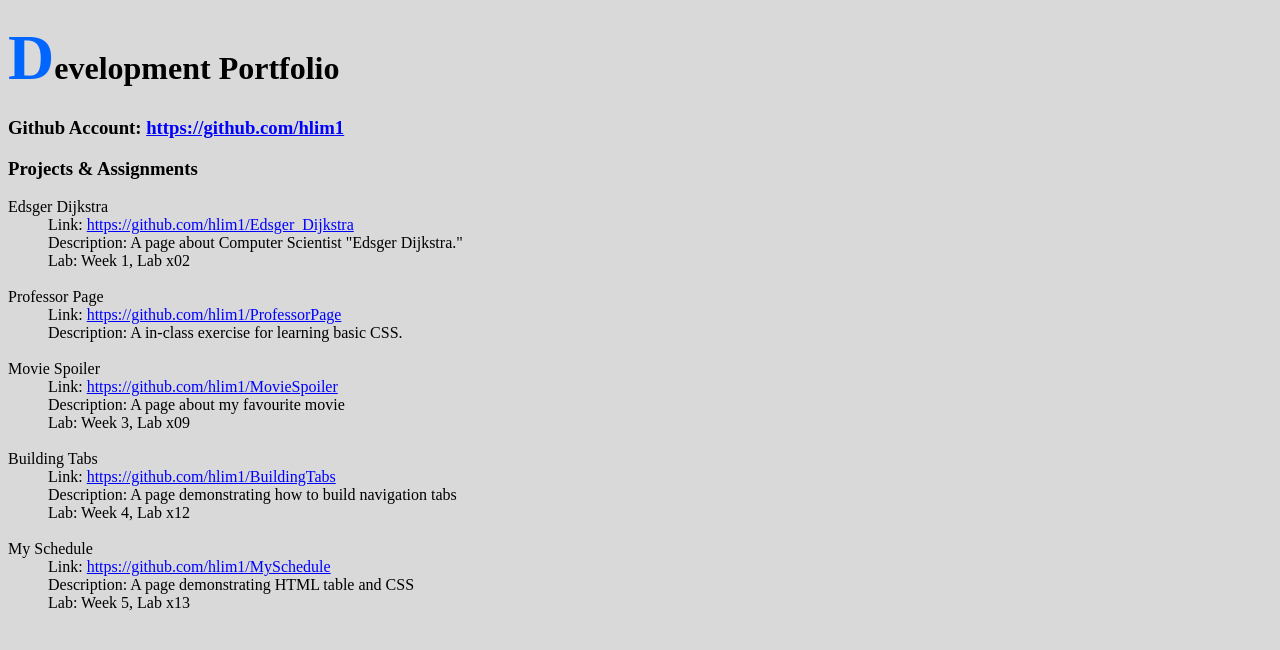
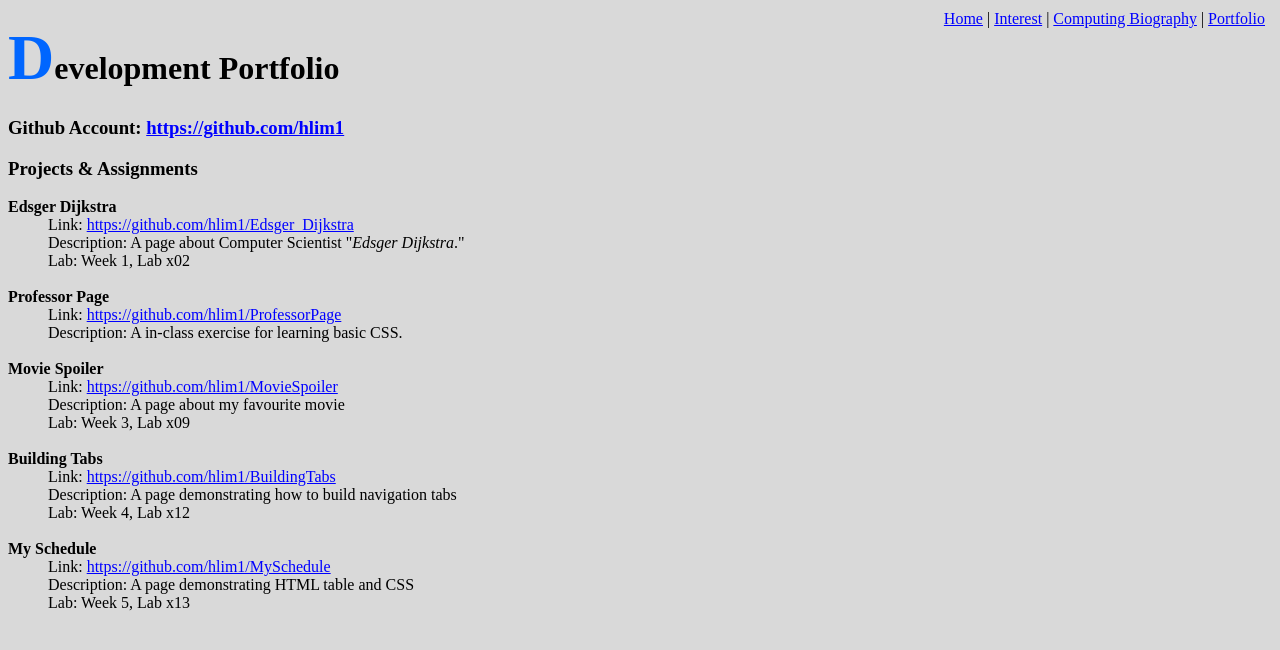
Before and after one commit to hlim1/personalBio, a plain HTML site: page portfolio.html in a window 1280 px wide. Drawn offline with Linux system fonts and the light colour scheme.

Commit message:
added navigation to each page

```diff
--- a/mainStyle.css
+++ b/mainStyle.css
@@ -13,17 +13,14 @@ table {
   width: 100%;
   text-align: center;
 }
-
 td {
   border: 1px solid black;
   padding: 5px;
   height: 45px;
 }
-
 tr {
   background-color: #e6f0ff;
 }
-
 th {
   height: 25px;
   background-color: #99c2ff;
@@ -39,8 +36,18 @@ a:visited {
 }
 a:hover {
   color: red;
+  text-decoration: none;
 }
 
+li {
+  margin-bottom: 10px;
+}
+
+dt {
+  font-weight: bold;
+}
+
+/* class */
 .jobTitle {
   font-weight: bold;
   color: blue;
@@ -50,10 +57,11 @@ a:hover {
   font-weight: bold;
 }
 
-li {
-  margin-bottom: 10px;
+.imageRow {
+  padding: 5px;
 }
 
+/* id */
 #logo {
   position: absolute;
   right: 100px;
@@ -64,6 +72,12 @@ li {
   opacity: 0.5;
 }
 
-.imageRow {
-  padding: 5px;
+#csLegend {
+  font-style: italic;
 }
+
+#navigation {
+  position: absolute;
+  right: 15px;
+  top: 10px;
+}
--- a/portfolio.html
+++ b/portfolio.html
@@ -7,6 +7,14 @@
     <link rel="stylesheet" type="text/css" href="mainStyle.css">
   </head>
   <body>
+    <div id="navigation">
+      <nav>
+        <a href="index.html">Home</a> |
+        <a href="interest.html">Interest</a> |
+        <a href="computingBio.html">Computing Biography</a> |
+        <a href="portfolio.html">Portfolio</a>
+      </nav>
+    </div>
     <h1>Development Portfolio</h1>
     <div>
       <h3>Github Account: <a href="https://github.com/hlim1">https://github.com/hlim1</a></h3>
@@ -16,7 +24,7 @@
       <dl>
         <dt>Edsger Dijkstra</dt>
           <dd>Link: <a href="https://github.com/hlim1/Edsger_Dijkstra" target="_blank">https://github.com/hlim1/Edsger_Dijkstra</a></dd>
-          <dd>Description: A page about Computer Scientist "Edsger Dijkstra."</dd>
+          <dd>Description: A page about Computer Scientist "<span id="csLegend">Edsger Dijkstra</span>."</dd>
           <dd>Lab: Week 1, Lab x02</dd>
         </br>
         <dt>Professor Page</dt>
```
Also changed, not shown: computingBio.html (+8 -0 lines), index.html (+8 -0 lines), interest.html (+8 -0 lines).
